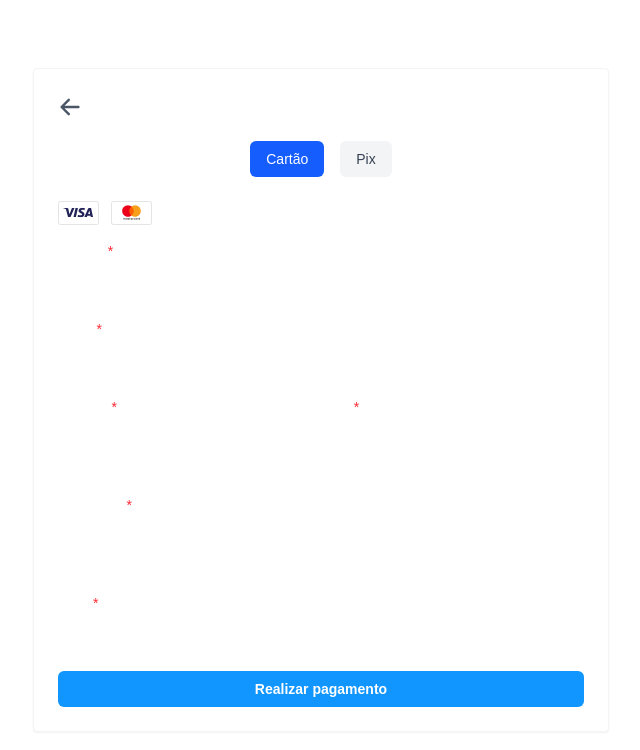
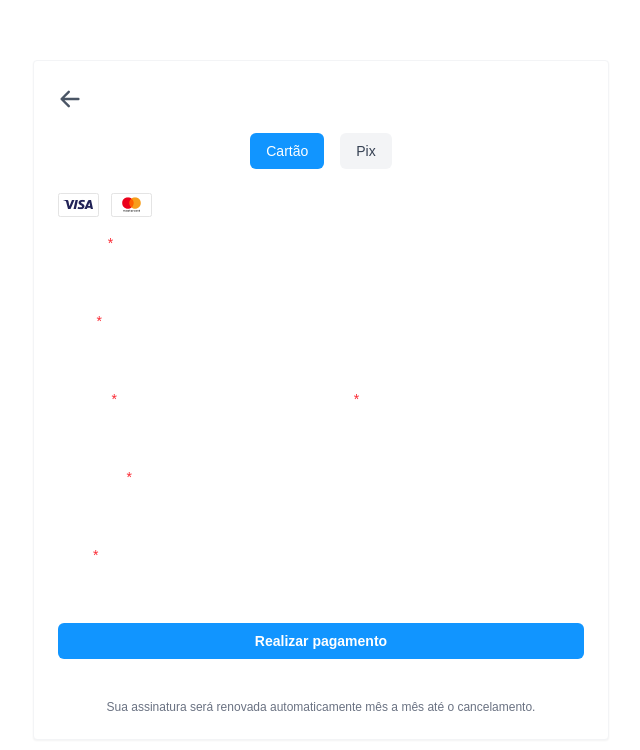
Before and after one commit to wellitonaraujo/cliqagenda, a Next.js app: page /payment in a window 1280 px wide. Shown: the top 750 px of the page, without its empty margins (319-959 px from the left). Built offline with nearby package versions, Linux system fonts and the light colour scheme.

Commit message:
feat/ pagamento por por fx

```diff
--- a/src/app/(private)/(no-sidebar)/payment/page.tsx
+++ b/src/app/(private)/(no-sidebar)/payment/page.tsx
@@ -1,11 +1,14 @@
 'use client';
 
-import { useState } from 'react';
+import PaymentMethodSelector from './ui/PaymentMethodSelector';
 import { usePlanStore } from '@/app/store/usePlanStore';
 import { useCardForm } from './hooks/useCardForm';
-import { HiArrowLeft } from 'react-icons/hi';
 import { useRouter } from 'next/navigation';
+import PixPayment from './ui/PixPayment';
 import { toast } from 'react-toastify';
+import CardForm from './ui/CardForm';
+import { useState } from 'react';
+import Header from './ui/Header';
 
 export default function Payment() {
   const [paymentMethod, setPaymentMethod] = useState<'card' | 'pix'>('card');
@@ -32,164 +35,20 @@ export default function Payment() {
   return (
     <div className="flex items-center justify-center min-h-screen bg-white">
       <div className="w-full max-w-xl bg-white p-6 rounded border border-gray-100 shadow-xs">
-
-        {/* Header */}
-        <div className="flex justify-between items-center mb-5">
-          <button onClick={() => router.back()} className="text-gray-600 hover:text-gray-800">
-            <HiArrowLeft size={24} />
-          </button>
-          <h1 className="text-xl font-semibold mx-auto">Pagamento</h1>
-        </div>
-
-        {/* Seletor de método */}
-        <div className="flex justify-center gap-4 mb-6">
-          <button
-            onClick={() => setPaymentMethod('card')}
-            className={`px-4 py-2 rounded-md text-sm font-medium transition ${
-              paymentMethod === 'card' ? 'bg-blue-600 text-white' : 'bg-gray-100 text-gray-700'
-            }`}
-          >
-            Cartão
-          </button>
-          <button
-            onClick={() => setPaymentMethod('pix')}
-            className={`px-4 py-2 rounded-md text-sm font-medium transition ${
-              paymentMethod === 'pix' ? 'bg-blue-600 text-white' : 'bg-gray-100 text-gray-700'
-            }`}
-          >
-            Pix
-          </button>
-        </div>
-
-        {/* Formulário de cartão */}
-        {paymentMethod === 'card' && (
-          <form
+        <Header />
+        <PaymentMethodSelector
+          selected={paymentMethod}
+          onSelect={setPaymentMethod}
+        />
+        {paymentMethod === 'card' ? (
+          <CardForm
+            cardData={cardData}
+            errors={errors}
+            onChange={handleChange}
             onSubmit={handlePayment}
-            className="rounded-xl space-y-4 w-full max-w-xl mx-auto bg-white"
-          >
-            {/* Bandeiras */}
-            <div className="flex items-center space-x-3">
-              <img src="/visa.svg" alt="Visa" className="h-6" />
-              <img src="/mastercard.svg" alt="Mastercard" className="h-6" />
-            </div>
-
-            {/* Número */}
-            <div>
-              <label className="block text-sm font-medium mb-1">
-                Número<span className="text-red-500">*</span>
-              </label>
-              <input
-                name="number"
-                type="text"
-                placeholder="0000.0000.0000.0000"
-                className="w-full border rounded-md p-2 text-sm"
-                value={cardData.number}
-                onChange={handleChange}
-              />
-            </div>
-
-            {/* Nome */}
-            <div>
-              <label className="block text-sm font-medium mb-1">
-                Titular<span className="text-red-500">*</span>
-              </label>
-              <input
-                name="name"
-                type="text"
-                placeholder="Nome do titular"
-                className="w-full border rounded-md p-2 text-sm"
-                value={cardData.name}
-                onChange={handleChange}
-              />
-            </div>
-
-            {/* Validade e CVV */}
-            <div className="flex flex-col sm:flex-row gap-2">
-              <div className="flex-1">
-                <label className="block text-sm font-medium mb-1">
-                  Validade<span className="text-red-500">*</span>
-                </label>
-                <input
-                  name="validity"
-                  type="text"
-                  placeholder="MM/AA"
-                  className="w-full border rounded-md p-2 text-sm"
-                  value={cardData.validity}
-                  onChange={handleChange}
-                />
-                <p className={`text-xs mt-1 min-h-[1rem] ${errors.validity ? 'text-red-500' : 'text-transparent'}`}>
-                  {errors.validity ?? 'Validade inválida'}
-                </p>
-              </div>
-
-              <div className="flex-1">
-                <label className="block text-sm font-medium mb-1">
-                  CVV<span className="text-red-500">*</span>
-                </label>
-                <input
-                  name="cvv"
-                  type="text"
-                  placeholder="123"
-                  className="w-full border rounded-md p-2 text-sm"
-                  value={cardData.cvv}
-                  onChange={handleChange}
-                />
-              </div>
-            </div>
-
-            {/* Documento */}
-            <div>
-              <label className="block text-sm font-medium mb-1">
-                CPF/CNPJ<span className="text-red-500">*</span>
-              </label>
-              <input
-                name="document"
-                type="text"
-                className="w-full border rounded-md p-2 text-sm"
-                value={cardData.document}
-                onChange={handleChange}
-              />
-              <p className={`text-xs mt-1 min-h-[1rem] ${errors.document ? 'text-red-500' : 'text-transparent'}`}>
-                {errors.document ?? 'CPF ou CNPJ inválido'}
-              </p>
-            </div>
-
-            {/* Email */}
-            <div>
-              <label className="block text-sm font-medium mb-1">
-                Email<span className="text-red-500">*</span>
-              </label>
-              <input
-                name="email"
-                type="email"
-                placeholder="email@example.com"
-                className="w-full border rounded-md p-2 text-sm"
-                value={cardData.email}
-                onChange={handleChange}
-              />
-            </div>
-
-            {/* Botão */}
-            <button
-              type="submit"
-              className="w-full bg-[#1195FF] hover:bg-[#1194ffd1] text-white py-2 rounded-md text-sm font-semibold transition"
-            >
-              Realizar pagamento
-            </button>
-          </form>
-        )}
-
-        {/* Tela de Pix */}
-        {paymentMethod === 'pix' && (
-          <div className="text-center py-12">
-            <p className="mb-4 text-gray-700">Escaneie o QR Code abaixo para finalizar o pagamento:</p>
-            <img
-              src="/pix-qr-code.png"
-              alt="QR Code Pix"
-              className="mx-auto h-48 w-48 border border-gray-200 p-2 rounded-md"
-            />
-            <p className="mt-4 text-sm text-gray-500">Após o pagamento, você será redirecionado automaticamente.</p>
-          </div>
+          />
+        ) : (
+          <PixPayment />
         )}
       </div>
     </div>
--- /dev/null
+++ b/src/app/(private)/(no-sidebar)/payment/ui/CardForm.tsx
@@ -0,0 +1,64 @@
+type Props = {
+  cardData: any;
+  errors: any;
+  onChange: (e: React.ChangeEvent<HTMLInputElement>) => void;
+  onSubmit: (e: React.FormEvent<HTMLFormElement>) => void;
+};
+
+export default function CardForm({ cardData, errors, onChange, onSubmit }: Props) {
+  return (
+    <form onSubmit={onSubmit} className="rounded-xl space-y-4 w-full max-w-xl mx-auto bg-white">
+      <div className="flex items-center space-x-3">
+        <img src="/visa.svg" alt="Visa" className="h-6" />
+        <img src="/mastercard.svg" alt="Mastercard" className="h-6" />
+      </div>
+
+      {/* Número */}
+      <Input label="Número" name="number" value={cardData.number} onChange={onChange} placeholder="0000.0000.0000.0000" />
+      {/* Nome */}
+      <Input label="Titular" name="name" value={cardData.name} onChange={onChange} placeholder="Nome do titular" />
+
+      <div className="flex flex-col sm:flex-row gap-2">
+        <Input label="Validade" name="validity" value={cardData.validity} onChange={onChange} placeholder="MM/AA" error={errors.validity} />
+        <Input label="CVV" name="cvv" value={cardData.cvv} onChange={onChange} placeholder="123" />
+      </div>
+
+      <Input label="CPF/CNPJ" name="document" value={cardData.document} onChange={onChange} error={errors.document} />
+      <Input label="Email" name="email" value={cardData.email} onChange={onChange} placeholder="email@example.com" />
+
+      <button
+        type="submit"
+        className="w-full bg-[#1195FF] hover:bg-[#1194ffd1] text-white py-2 rounded-md text-sm font-semibold transition"
+      >
+        Realizar pagamento
+      </button>
+
+        <p className="text-xs text-gray-500 text-center mt-6 max-w-xl mx-auto">
+          Sua assinatura será renovada automaticamente mês a mês até o cancelamento.
+        </p>
+    </form>
+  );
+}
+
+function Input({ label, name, value, onChange, placeholder, error }: any) {
+  return (
+    <div className="flex-1">
+      <label className="block text-sm font-medium mb-1">
+        {label}<span className="text-red-500">*</span>
+      </label>
+      <input
+        name={name}
+        type="text"
+        className="w-full border rounded-md p-2 text-sm"
+        placeholder={placeholder}
+        value={value}
+        onChange={onChange}
+      />
+      {error !== undefined && (
+        <p className={`text-xs mt-1 min-h-[1rem] ${error ? 'text-red-500' : 'text-transparent'}`}>
+          {error || `${label} inválido`}
+        </p>
+      )}
+    </div>
+  );
+}
--- /dev/null
+++ b/src/app/(private)/(no-sidebar)/payment/ui/Header.tsx
@@ -0,0 +1,16 @@
+'use client';
+
+import { HiArrowLeft } from 'react-icons/hi';
+import { useRouter } from 'next/navigation';
+
+export default function Header() {
+  const router = useRouter();
+  return (
+    <div className="flex justify-between items-center mb-5">
+      <button onClick={() => router.back()} className="text-gray-600 hover:text-gray-800">
+        <HiArrowLeft size={24} />
+      </button>
+      <h1 className="text-xl font-semibold mx-auto">Pagamento</h1>
+    </div>
+  );
+}
--- /dev/null
+++ b/src/app/(private)/(no-sidebar)/payment/ui/PaymentMethodSelector.tsx
@@ -0,0 +1,22 @@
+type Props = {
+  selected: 'card' | 'pix';
+  onSelect: (method: 'card' | 'pix') => void;
+};
+
+export default function PaymentMethodSelector({ selected, onSelect }: Props) {
+  return (
+    <div className="flex justify-center gap-4 mb-6">
+      {['card', 'pix'].map(method => (
+        <button
+          key={method}
+          onClick={() => onSelect(method as 'card' | 'pix')}
+          className={`px-4 py-2 rounded-md text-sm font-medium transition ${
+            selected === method ? 'bg-[#1195FF] text-white' : 'bg-gray-100 text-gray-700'
+          }`}
+        >
+          {method === 'card' ? 'Cartão' : 'Pix'}
+        </button>
+      ))}
+    </div>
+  );
+}
--- /dev/null
+++ b/src/app/(private)/(no-sidebar)/payment/ui/PixPayment.tsx
@@ -0,0 +1,13 @@
+export default function PixPayment() {
+  return (
+    <div className="text-center py-12">
+      <p className="mb-4 text-gray-700">Escaneie o QR Code abaixo para finalizar o pagamento:</p>
+      <img
+        src="/qrcode-pix.png"
+        alt="QR Code Pix"
+        className="mx-auto h-48 w-48 border border-gray-200 p-2 rounded-md"
+      />
+      <p className="mt-4 text-sm text-gray-500">Após o pagamento, você será redirecionado automaticamente.</p>
+    </div>
+  );
+}
```
Also changed, not shown: public/qrcode-pix.png (added).
